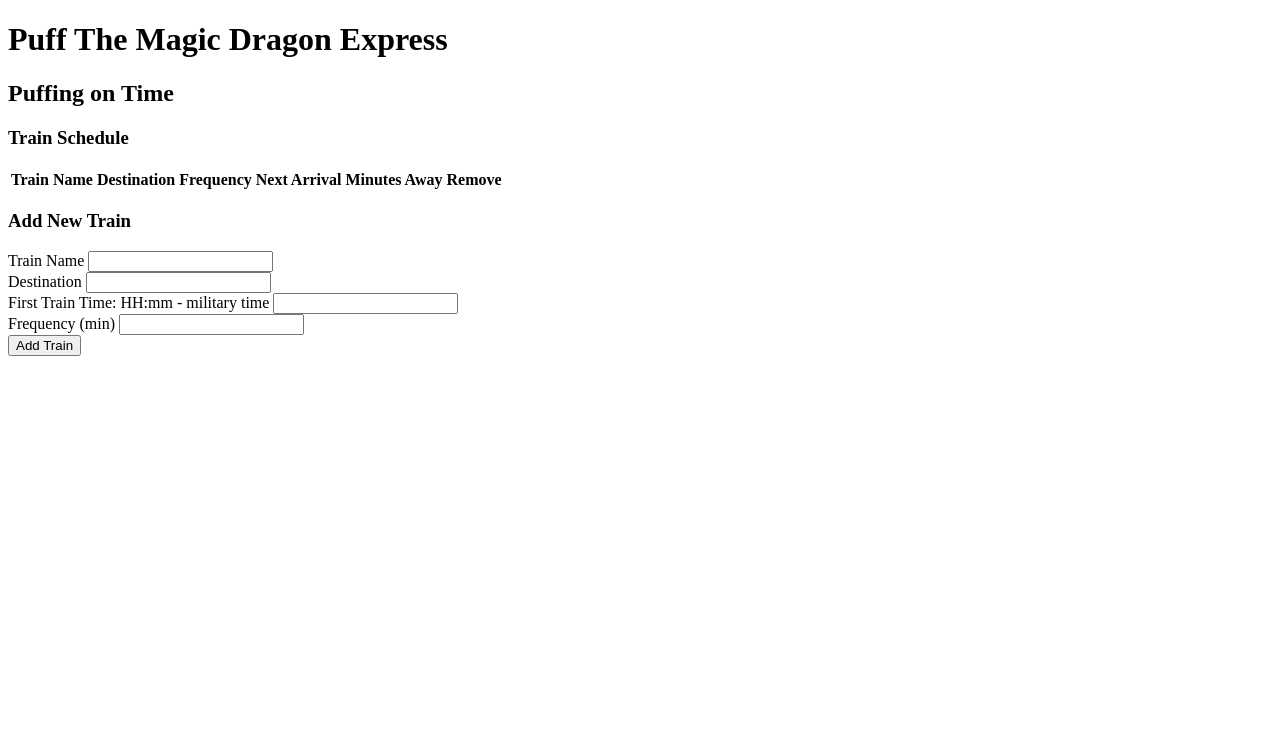
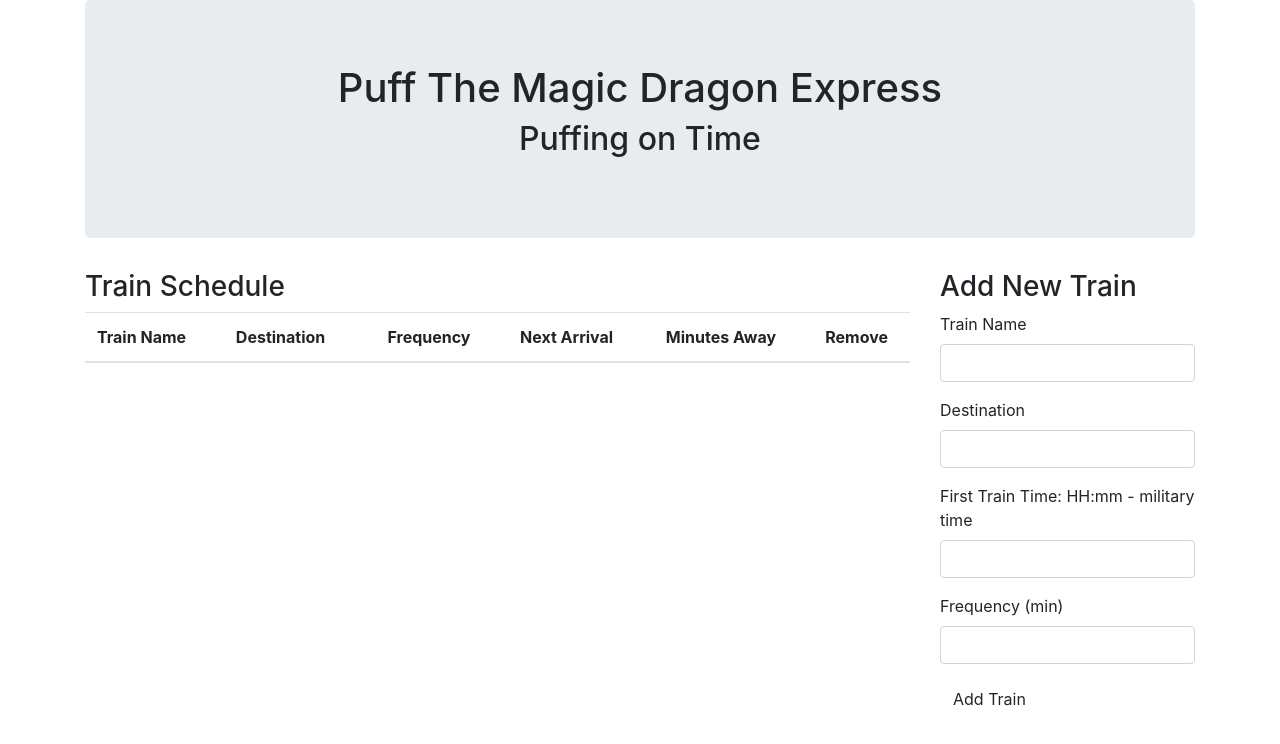
Before and after one commit to jhacolyte/TrainScheduler, a plain HTML site: page index.html in a window 1280 px wide. Drawn offline with nearby package versions, Linux system fonts and the light colour scheme.

Commit message:
adding bootstrap cdn for the layout

```diff
--- a/index.html
+++ b/index.html
@@ -6,6 +6,7 @@
     <meta name="viewport" content="width=device-width, initial-scale=1.0">
     <meta http-equiv="X-UA-Compatible" content="ie=edge">
     <title>Train Scheduler</title>
+    <link rel="stylesheet" href="https://stackpath.bootstrapcdn.com/bootstrap/4.3.1/css/bootstrap.min.css" integrity="sha384-ggOyR0iXCbMQv3Xipma34MD+dH/1fQ784/j6cY/iJTQUOhcWr7x9JvoRxT2MZw1T" crossorigin="anonymous">
 </head>
 
 <body>
```
